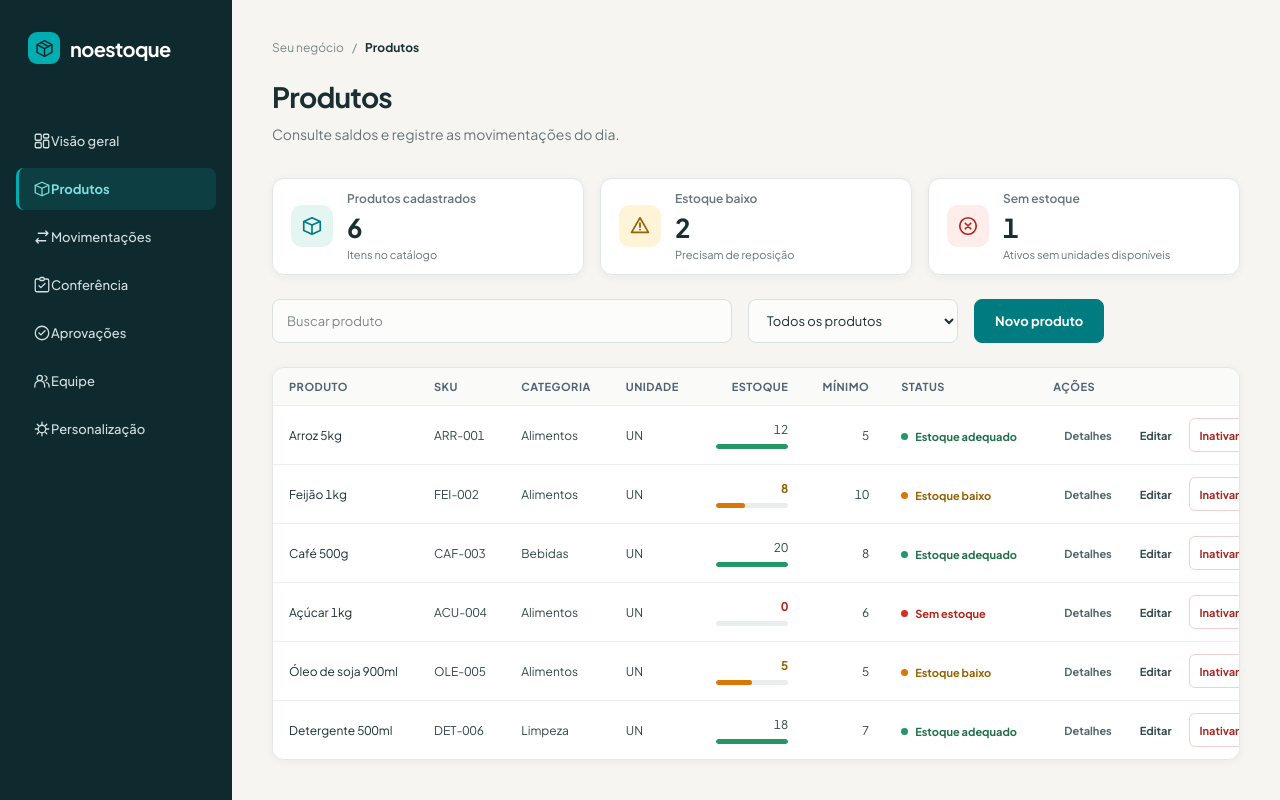
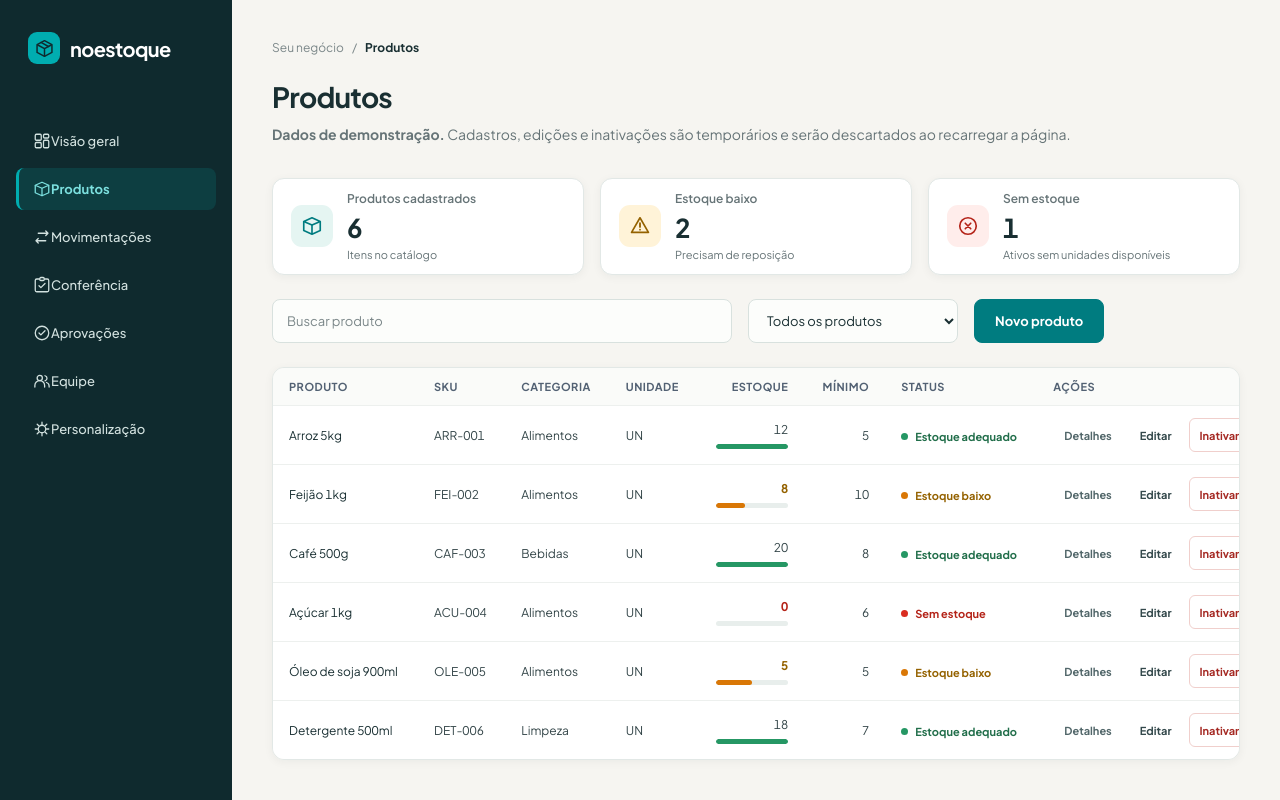
Before and after one commit to TechVibe026/NoEstoque, an Angular app in the folder frontend/: page /produtos in a window 1280 px wide. Built offline with nearby package versions, Linux system fonts and the light colour scheme.

Commit message:
docs(frontend): identifica dados de demonstracao no catalogo

```diff
--- a/frontend/src/app/pages/produtos/produtos.html
+++ b/frontend/src/app/pages/produtos/produtos.html
@@ -5,12 +5,16 @@
         <strong>Produtos</strong>
       </div>
 
-      <header class="page-header">
+            <header class="page-header">
         <div>
           <h1>Produtos</h1>
-          <p>Consulte saldos e registre as movimentações do dia.</p>
+          <p>
+            <strong>Dados de demonstração.</strong>
+            Cadastros, edições e inativações são temporários e serão
+            descartados ao recarregar a página.
+          </p>
         </div>
-      </header>
+            </header>
 
       <!-- Resumo do estoque -->
       <section class="produtos-resumo" aria-label="Resumo do estoque">
```
